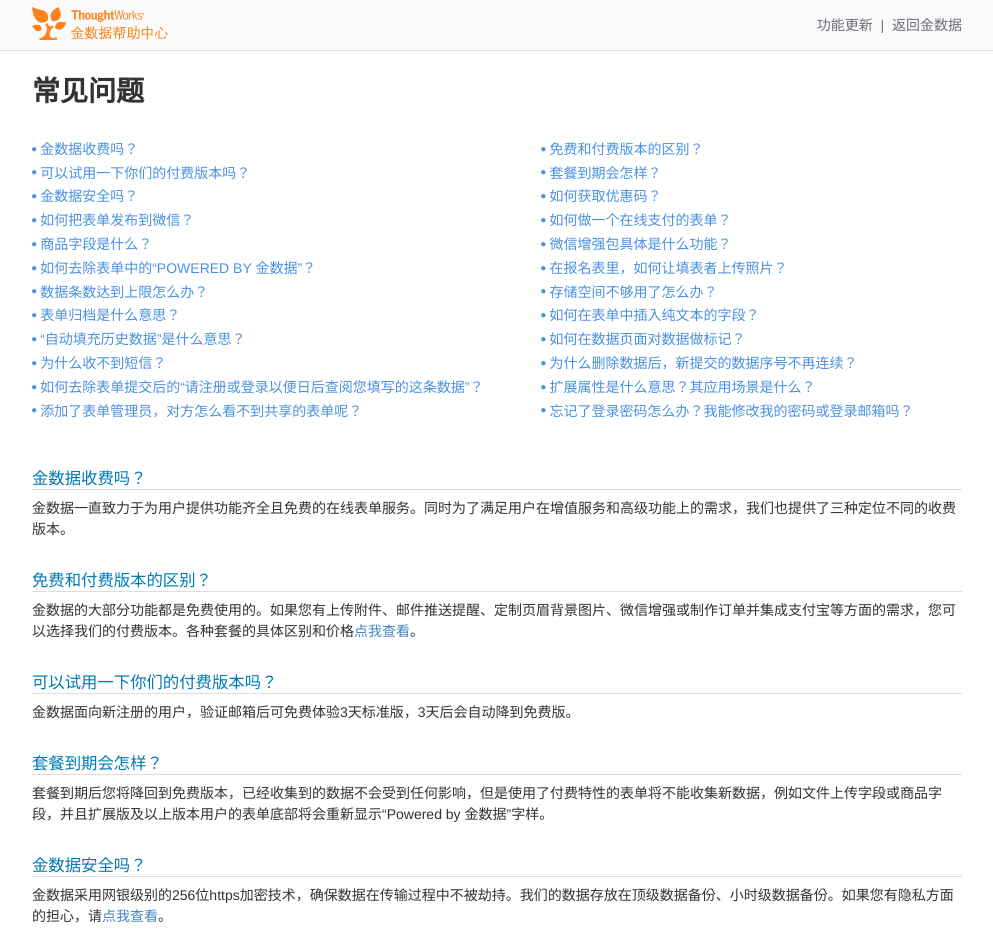
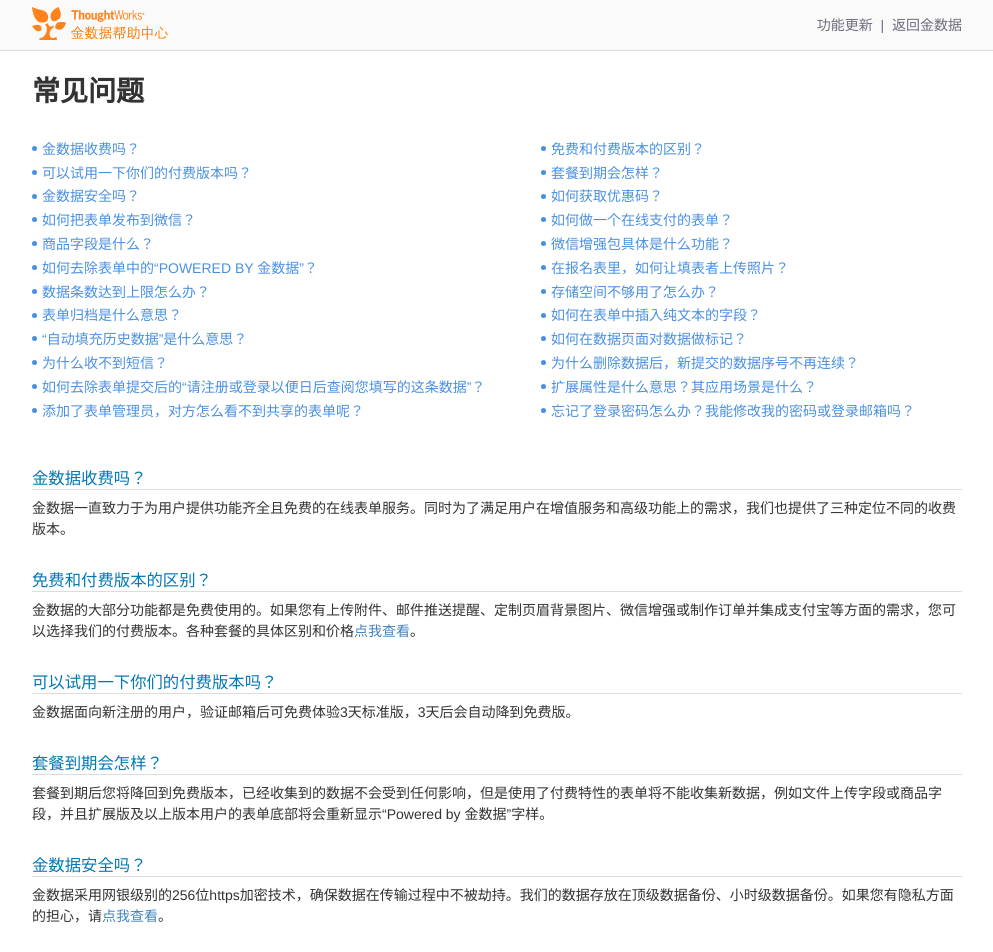
Before and after one commit to jinshuju/help.jinshuju.net, a Jekyll site: the page built from categories/faq.html, in a window 1280 px wide. Shown: the top 952 px of the page, without its empty margins (143-1136 px from the left). Built offline with Jekyll 4.4.1, drawn with Linux system fonts in a browser that asks for light colours; nearby versions of some CDN libraries; Markdown is read by kramdown in place of the engine named in the settings.

Commit message:
fix chinese chrome font-size can not less than 12 px issue

```diff
--- a/_layouts/category_faq.html
+++ b/_layouts/category_faq.html
@@ -14,7 +14,7 @@
 	          {% if modulo == '0' or forloop.first %}
 	            <tr>
 	          {% endif %}
-	          <td><a href="#{{ faq.id }}"><i class="fa fa-circle"></i> <span>{{ faq.question }}</span></a></td>
+	          <td><a href="#{{ faq.id }}"><span>{{ faq.question }}</span></a></td>
 	          {% if modulo == '1' or forloop.last %}
 	            </tr>
 	          {% endif %}
--- a/css/main.scss
+++ b/css/main.scss
@@ -400,10 +400,16 @@
         color: #4A90E2;
         padding: 5px 5px 5px 0;
         vertical-align: middle;
-        i {
-          font-size: 5px;
+        &:before {
+          content: '';
+          display: inline-block;
+          width: 5px;
+          height: 5px;
+          @include border-radius(5px);
+          background: #4A90E2;
+          margin-right: 5px;
           vertical-align: middle;
-          margin-top: -2px;
+          margin-top: -3px;
         }
       }
     }
--- a/index.html
+++ b/index.html
@@ -31,7 +31,7 @@
           {% if modulo == '0' or forloop.first %}
             <tr>
           {% endif %}
-          <td><a href="/categories/faq.html#{{ faq.id }}"><i class="fa fa-circle"></i> <span>{{ faq.question }}</span></a></td>
+          <td><a href="/categories/faq.html#{{ faq.id }}"><span>{{ faq.question }}</span></a></td>
           {% if modulo == '3' or forloop.last %}
             </tr>
           {% endif %}
```
